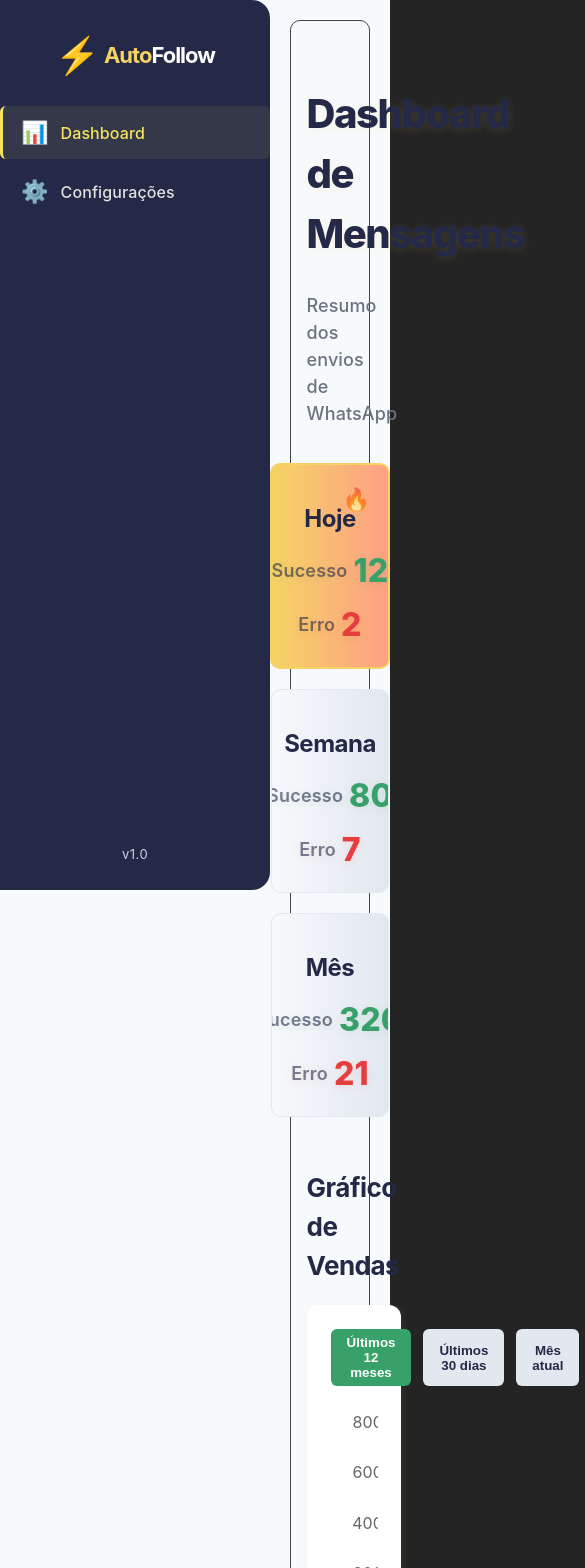
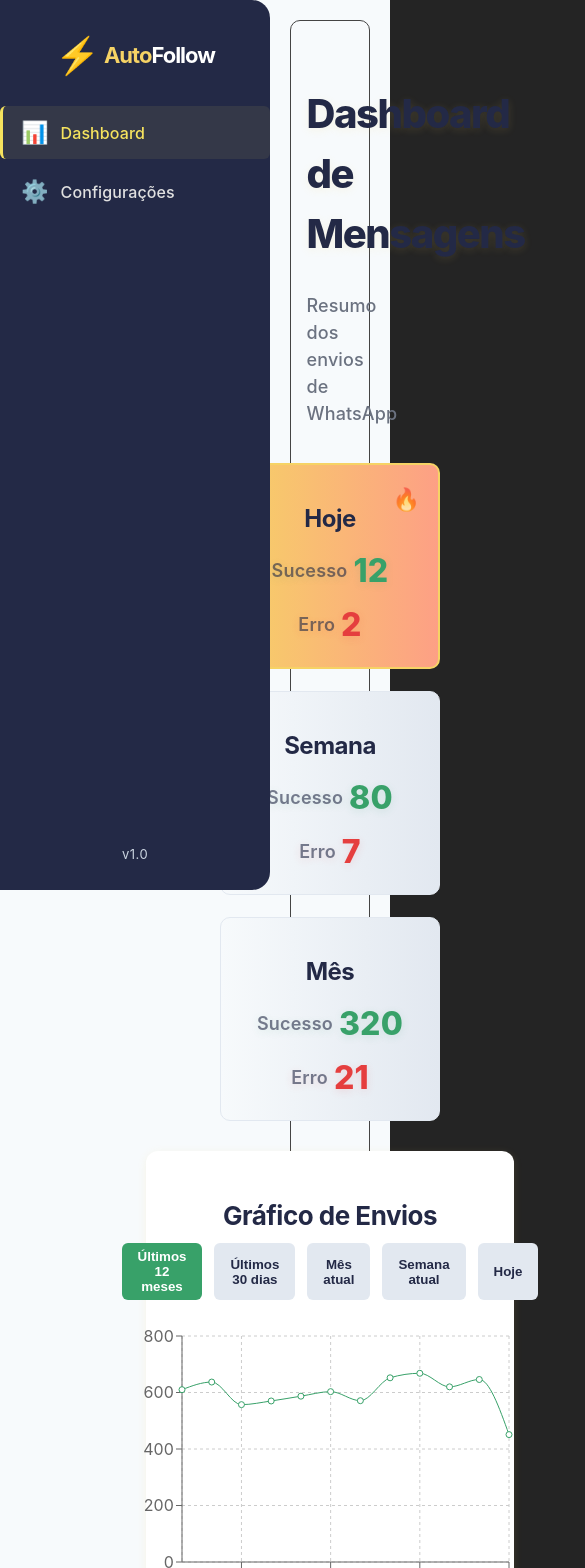
Before and after one commit to Bretzk-Tech/AutoFollowBling, a React (Vite) app in the folder frontend/: page / in a window 390 px wide. Shown: the top 1568 px of the page, 585 px wide, since content can reach past the window. Built offline with nearby package versions, Linux system fonts and the light colour scheme.

Commit message:
feat: restructure Dashboard layout to include ResumoCard and Chart in a responsive CardsWrapper

```diff
--- a/frontend/src/components/Dashboard.tsx
+++ b/frontend/src/components/Dashboard.tsx
@@ -91,7 +91,26 @@ export default function Dashboard() {
       <Main>
         <Title>Dashboard de Mensagens</Title>
         <Subtitle>Resumo dos envios de WhatsApp</Subtitle>
-        <CardsWrapper>
+        <CardsWrapper
+          style={{
+            display: 'flex',
+            flexWrap: 'wrap',
+            gap: 24,
+            alignItems: 'stretch',
+            justifyContent: 'center',
+            marginBottom: 24
+          }}
+        >
+          <div
+            style={{
+              display: 'flex',
+              flexDirection: 'column',
+              gap: 16,
+              minWidth: 220,
+              flex: '1 1 220px',
+              maxWidth: 320
+            }}
+          >
             <ResumoCard
               titulo='Hoje'
               sucesso={stats.dia.sucesso}
@@ -108,22 +127,31 @@ export default function Dashboard() {
               sucesso={stats.mes.sucesso}
               erro={stats.mes.erro}
             />
-        </CardsWrapper>
-        {/* Gráfico de vendas */}
-        <SectionTitle>Gráfico de Vendas</SectionTitle>
+          </div>
           <div
             style={{
+              flex: '2 1 400px',
+              minWidth: 320,
+              maxWidth: 600,
               width: '100%',
-            maxWidth: 600,
-            margin: '0 auto 32px auto',
               background: '#fff',
               borderRadius: 12,
               boxShadow: '0 2px 8px #f6d36522',
-            padding: 24
+              padding: 24,
+              display: 'flex',
+              flexDirection: 'column',
+              alignItems: 'center',
+              justifyContent: 'center'
             }}
           >
+            <SectionTitle style={{ textAlign: 'center', marginBottom: 8 }}>
+              Gráfico de Envios
+            </SectionTitle>
             <Chart />
           </div>
+        </CardsWrapper>
+        {/* Gráfico de vendas */}
+
         <SectionTitle>Últimos envios</SectionTitle>
         <CardsWrapper>
           <Table>
```
Lines whose indentation alone changed are shown as unchanged.
